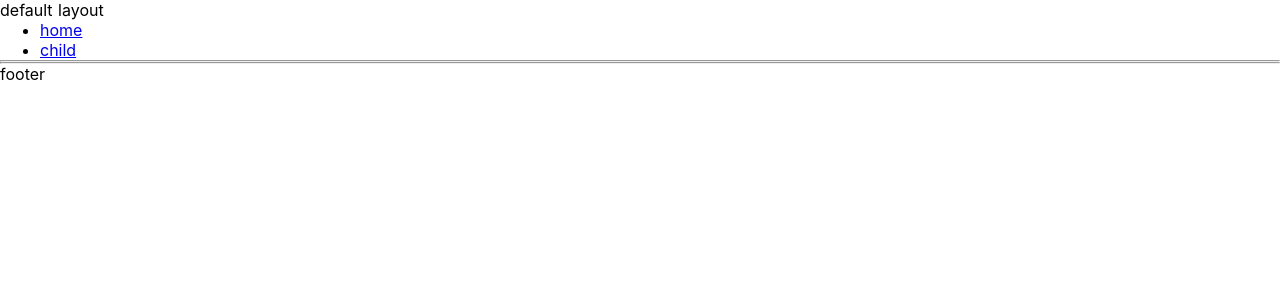
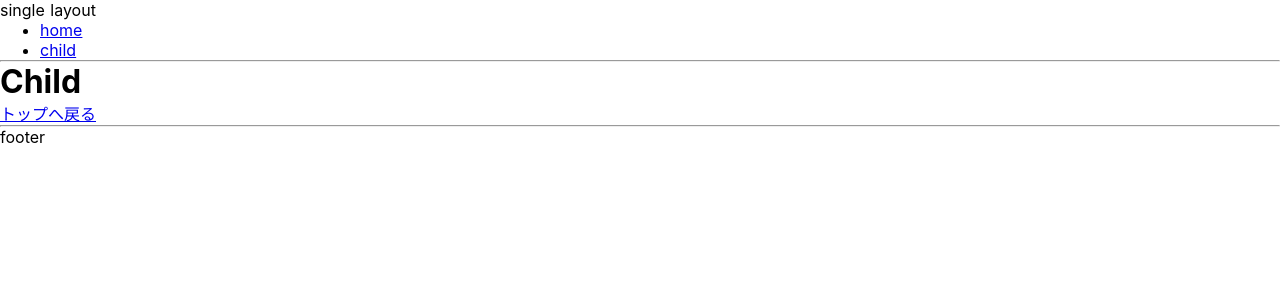
Before and after one commit to kazukitokunaga/Nuxt.js, a Nuxt app: page /child in a window 1280 px wide. Shown: the top 300 px of the page. Built offline with nearby package versions, Linux system fonts and the light colour scheme.

Commit message:
複数ページlayout（layouts/single.vueのレイアウトをpages/child.vueで読み込む）

```diff
--- a/layouts/default.vue
+++ b/layouts/default.vue
@@ -1,24 +1,10 @@
 <template>
   <div>
-    <span>default layout</span>
-    <AppNavigation />
-    <hr>
     <nuxt/>
-    <hr>
-    <footer>
-      footer
-    </footer>
   </div>
 </template>
 
 <script>
-import AppNavigation from '~/components/AppNavigation.vue'
-
-export default {
-  components: {
-    AppNavigation
-  }
-}
 </script>
 
 
--- /dev/null
+++ b/layouts/single.vue
@@ -0,0 +1,23 @@
+<template>
+  <div>
+    <span>single layout</span>
+    <AppNavigation />
+    <hr>
+    <nuxt />
+    <nuxt-link to="/">トップへ戻る</nuxt-link>
+    <hr>
+    <footer>
+      footer
+    </footer>
+  </div>
+</template>
+
+<script>
+import AppNavigation from '~/components/AppNavigation.vue'
+
+export default {
+  components: {
+    AppNavigation
+  }
+}
+</script>
--- /dev/null
+++ b/pages/child.vue
@@ -0,0 +1,11 @@
+<template>
+  <div>
+    <h1>Child</h1>
+  </div>
+</template>
+
+<script>
+export default {
+  layout: 'single'
+}
+</script>
```
